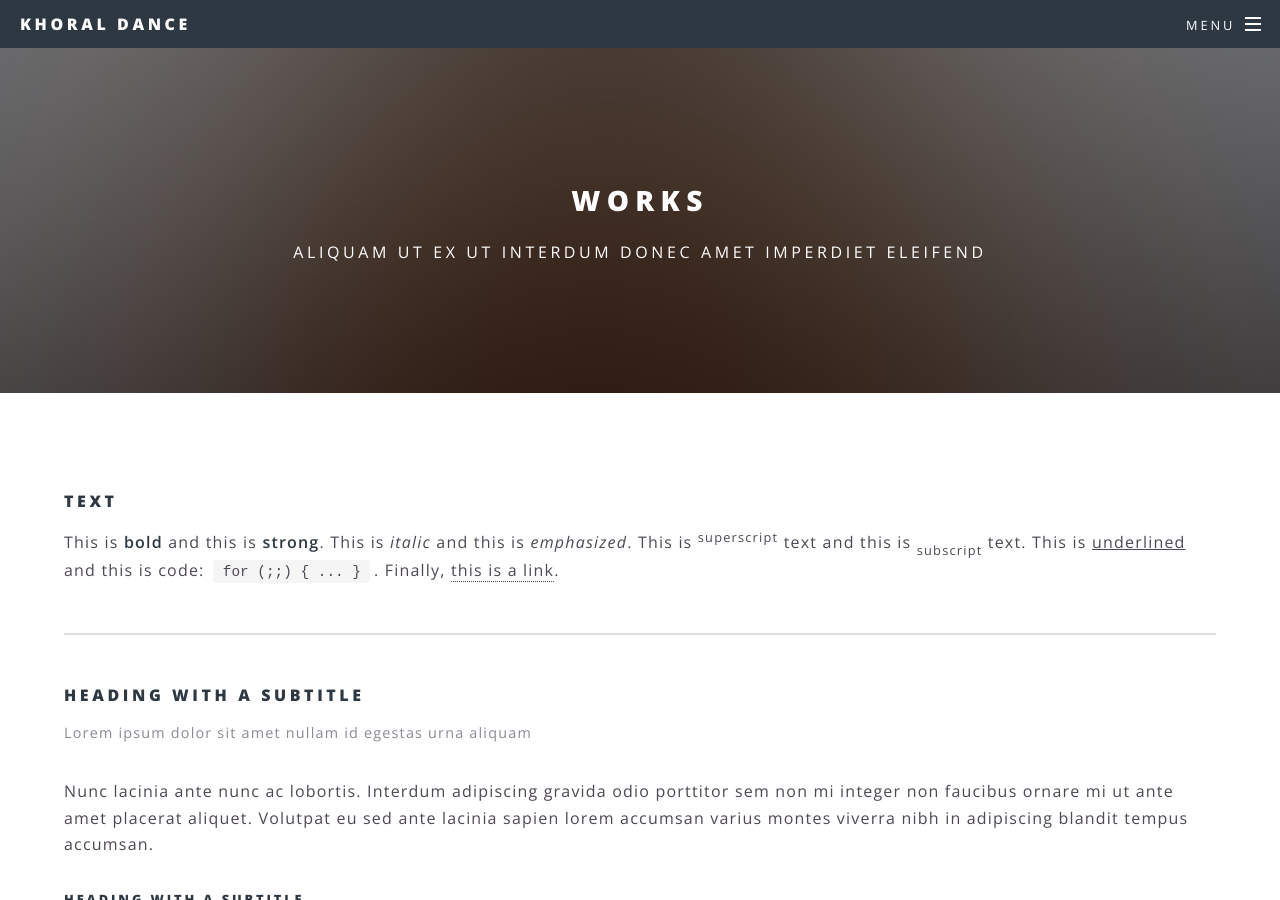
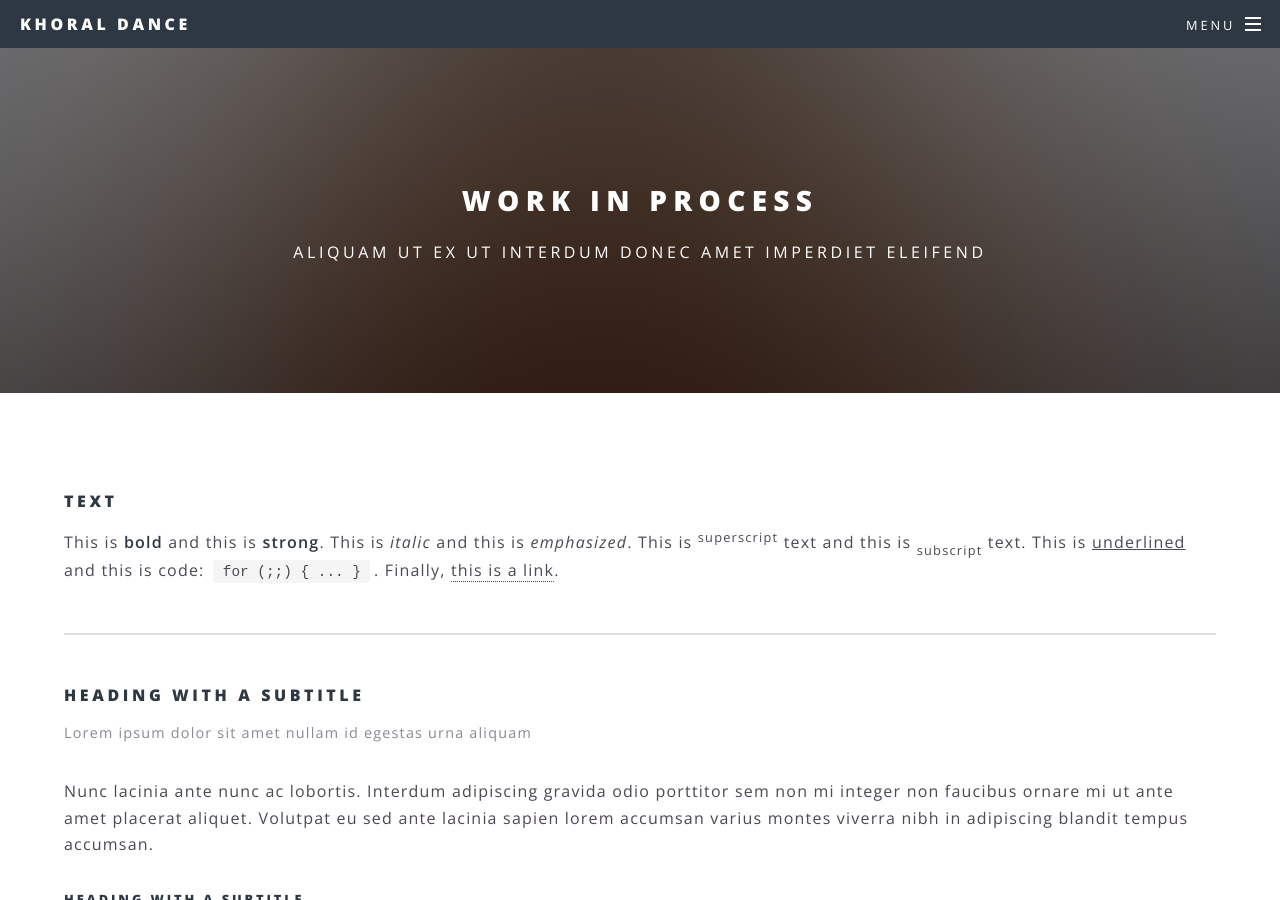
Before and after one commit to junesilvere/junesilvere, a Jekyll site: the page built from elements.html, in a window 1280 px wide and 900 px high. Built offline with Jekyll 4.4.1, drawn with Linux system fonts in a browser that asks for light colours.

Commit message:
Update elements.html

```diff
--- a/elements.html
+++ b/elements.html
@@ -1,6 +1,6 @@
 ---
 layout: page
-title: Works
+title: Work in Process
 ---
 			<section>
 				<h4>Text</h4>
```
